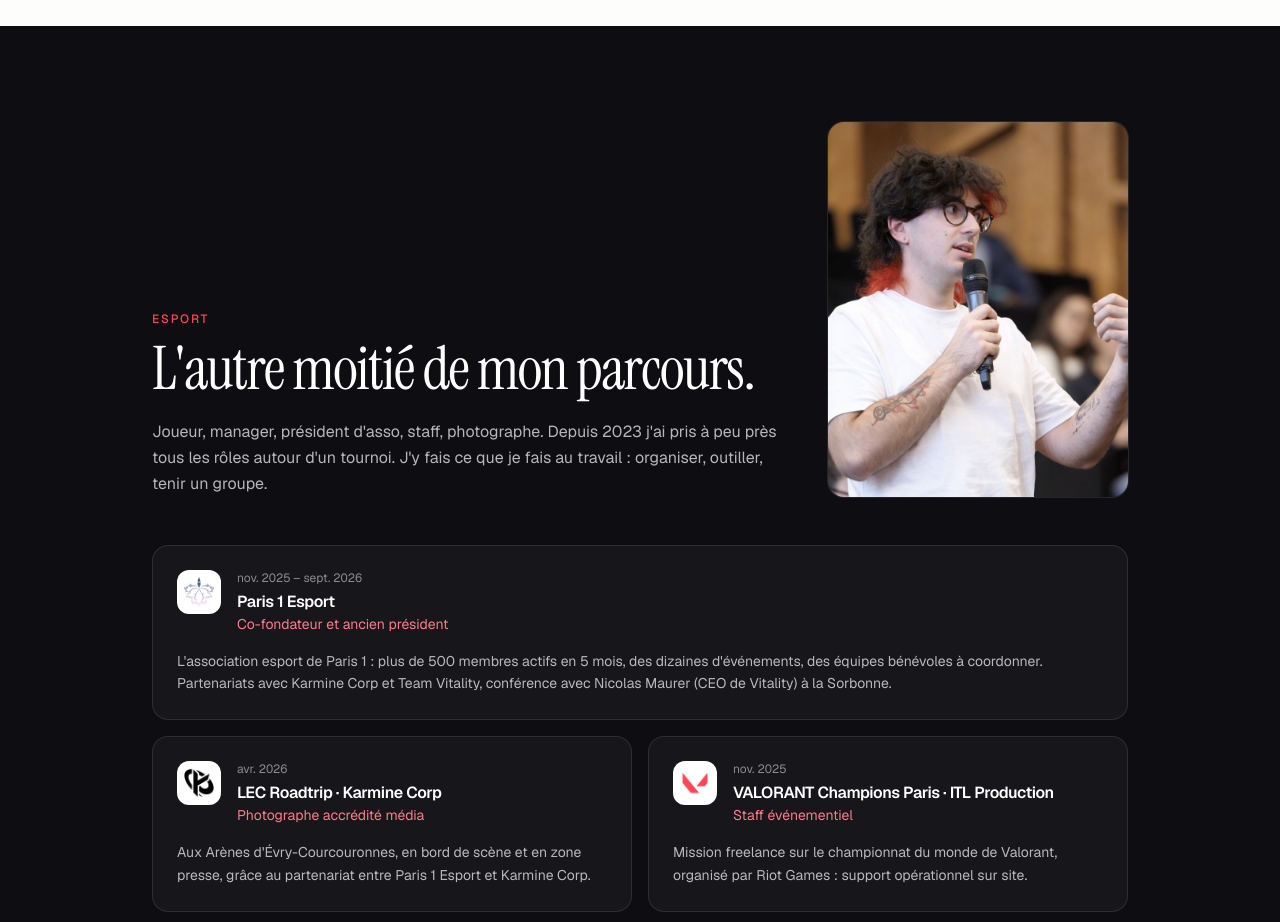
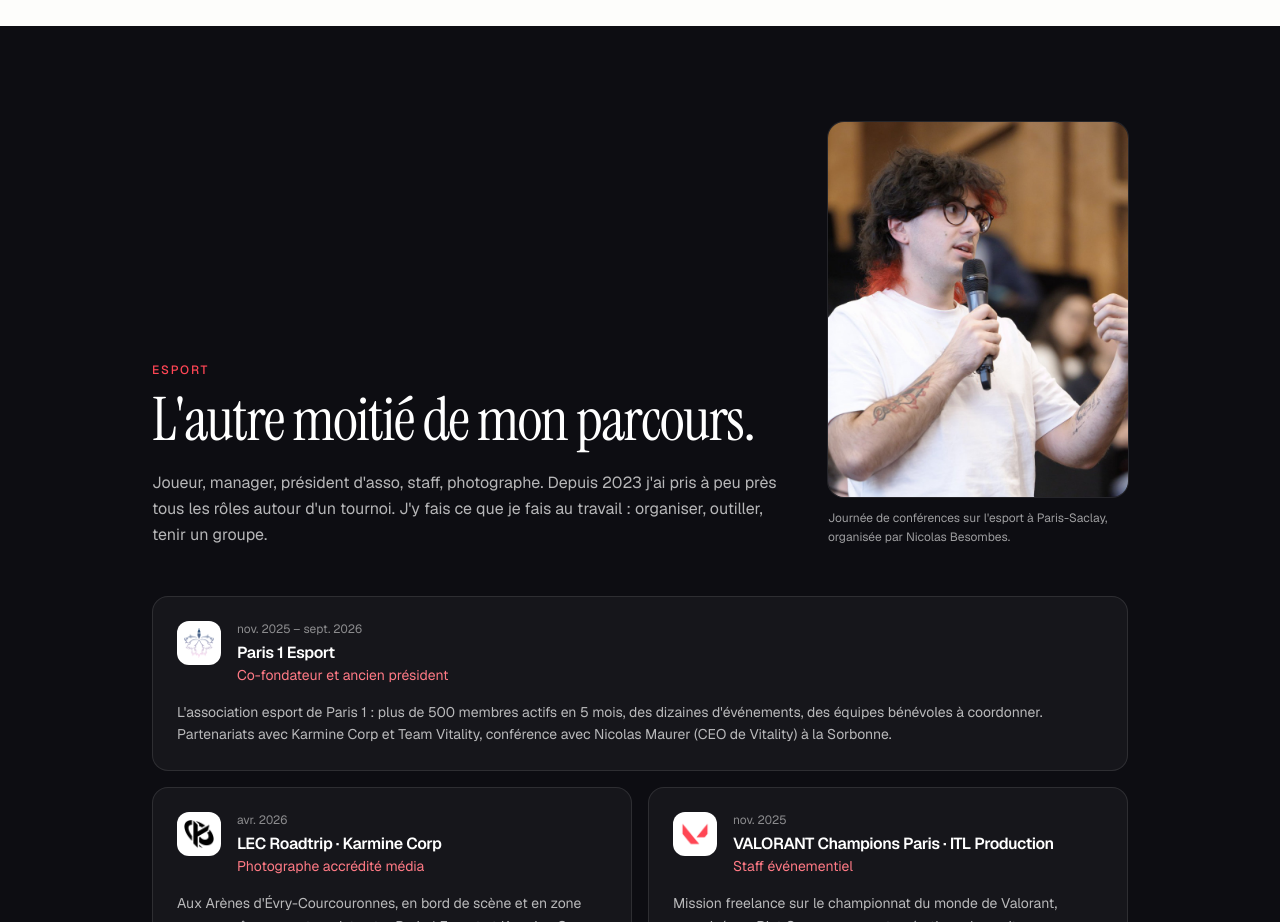
Before and after one commit to Alexandre-Machu/alexandre-machu-web, a Next.js app: page / in a window 1280 px wide. Shown: the part 5580-6502 px from the top of the page. Built offline with nearby package versions, Linux system fonts and the light colour scheme.

Commit message:
Légende de la photo esport
Co-Authored-By: Claude Opus 5.5 <noreply@anthropic.com>

```diff
--- a/app/page.tsx
+++ b/app/page.tsx
@@ -181,13 +181,18 @@ export default function Home() {
                 rôles autour d&apos;un tournoi. J&apos;y fais ce que je fais au travail : organiser, outiller, tenir un groupe.
               </p>
             </div>
-            {/* eslint-disable-next-line @next/next/no-img-element */}
-            <img
-              src="/esport-micro.jpg"
-              alt="Alexandre au micro pendant une conférence"
-              className="aspect-[4/5] w-full rounded-2xl object-cover object-top ring-1 ring-white/10 md:w-[300px]"
-              loading="lazy"
-            />
+            <figure className="md:w-[300px]">
+              {/* eslint-disable-next-line @next/next/no-img-element */}
+              <img
+                src="/esport-micro.jpg"
+                alt="Alexandre au micro, posant une question pendant une conférence sur l'esport"
+                className="aspect-[4/5] w-full rounded-2xl object-cover object-top ring-1 ring-white/10"
+                loading="lazy"
+              />
+              <figcaption className="mt-3 text-xs leading-relaxed text-white/60">
+                Journée de conférences sur l&apos;esport à Paris-Saclay, organisée par Nicolas Besombes.
+              </figcaption>
+            </figure>
           </div>
 
           <div className="mt-12 grid gap-4 md:grid-cols-2">
```
